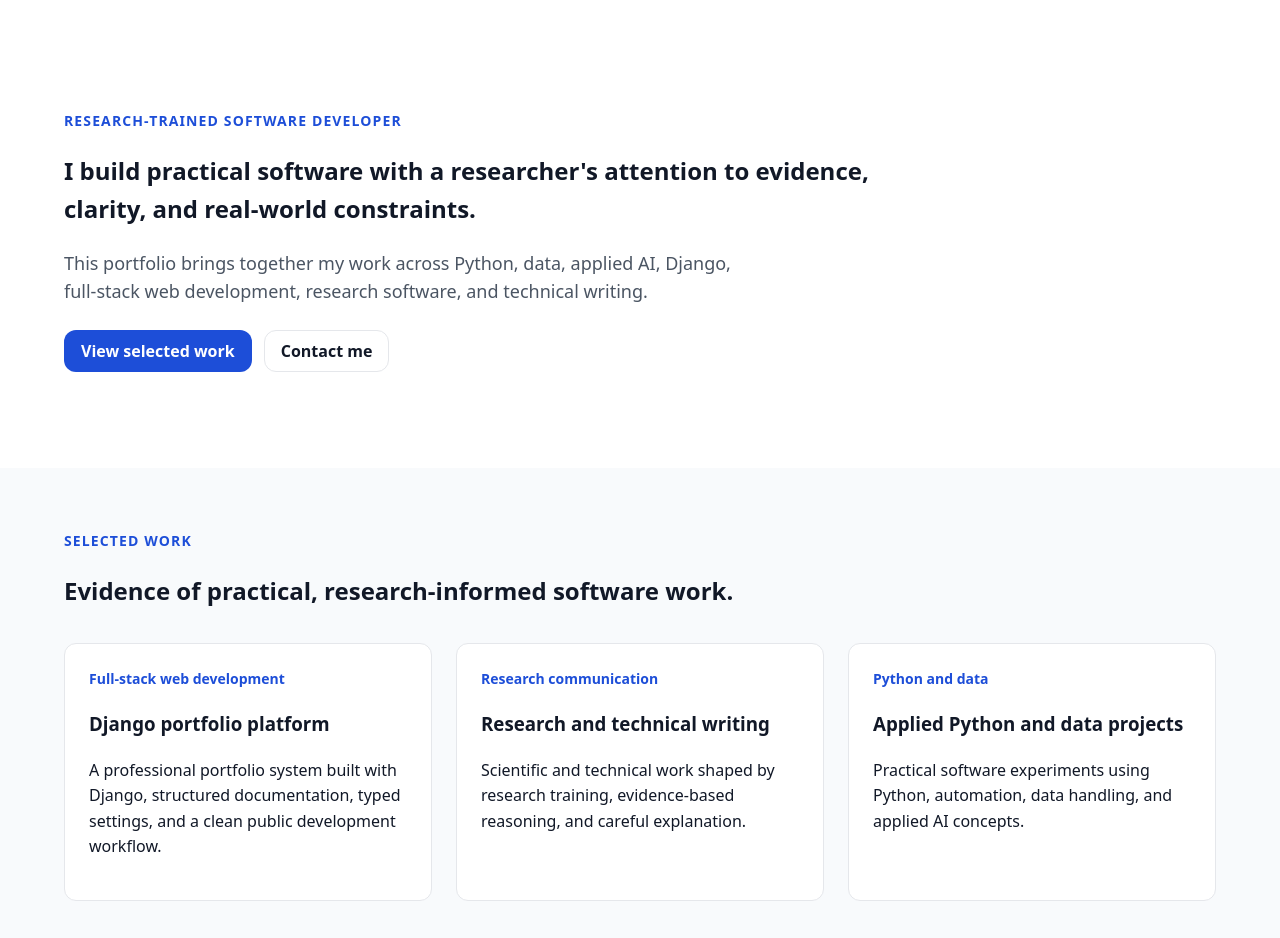
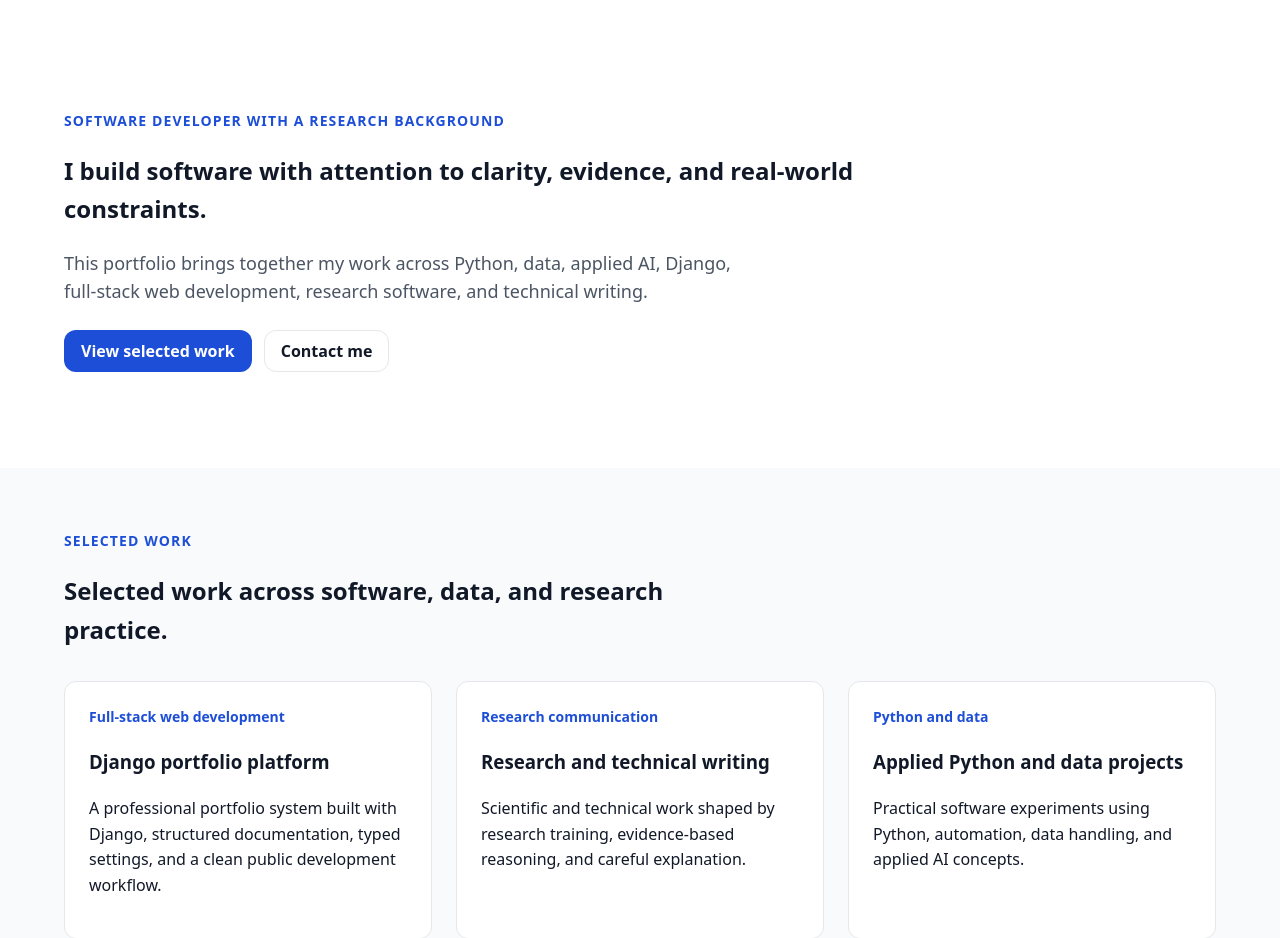
Before and after one commit to ksbk/kusse-portfolio, a Django app: page / in a window 1280 px wide. Shown: the part 59-997 px from the top of the page. Run offline with Django 5.2, Linux system fonts and the light colour scheme.

Commit message:
chore: polish public page text

```diff
--- a/apps/pages/templates/pages/home.html
+++ b/apps/pages/templates/pages/home.html
@@ -28,7 +28,7 @@
     <div class="container">
         <div class="section-heading">
             <p class="eyebrow">Selected work</p>
-            <h2>Evidence of practical, research-informed software work.</h2>
+            <h2>Selected work across software, data, and research practice.</h2>
         </div>
 
         <div class="card-grid">
--- a/apps/pages/views.py
+++ b/apps/pages/views.py
@@ -14,10 +14,10 @@ class HomeView(TemplateView):
     def get_context_data(self, **kwargs: Any) -> dict[str, Any]:
         context = super().get_context_data(**kwargs)
         context["homepage"] = {
-            "eyebrow": _("Research-trained software developer"),
+            "eyebrow": _("Software developer with a research background"),
             "title": _(
-                "I build practical software with a researcher's attention "
-                "to evidence, clarity, and real-world constraints."
+                "I build software with attention to clarity, evidence, "
+                "and real-world constraints."
             ),
             "description": _(
                 "This portfolio brings together my work across Python, data, "
@@ -98,9 +98,9 @@ class AboutView(TemplateView):
         context = super().get_context_data(**kwargs)
         context["about_page"] = {
             "eyebrow": _("About"),
-            "title": _("Research background, software direction, and practical technical work."),
+            "title": _("Research background, software direction, and technical work."),
             "description": _(
-                "I am a research-trained technologist building a professional path across "
+                "I am building a professional path across "
                 "software development, applied data work, research communication, and practical "
                 "tools for real-world problems."
             ),
@@ -140,7 +140,7 @@ class ResearchView(TemplateView):
         context = super().get_context_data(**kwargs)
         context["research_page"] = {
             "eyebrow": _("Research"),
-            "title": _("Research training applied to practical technical problems."),
+            "title": _("Research training applied to technical problem-solving."),
             "description": _(
                 "My research background shapes how I approach software: define the problem clearly, "
                 "study constraints, evaluate evidence, and communicate results honestly."
@@ -230,13 +230,13 @@ class CVView(TemplateView):
         context = super().get_context_data(**kwargs)
         context["cv_page"] = {
             "eyebrow": _("CV"),
-            "title": _("Professional profile and technical background."),
+            "title": _("Professional profile and technical background"),
             "description": _(
                 "A concise web CV summarizing my research training, technical skills, "
                 "software direction, and selected areas of work."
             ),
             "summary": _(
-                "Research-trained software developer with a background across physics, "
+                "Software developer with research training across physics, "
                 "computer science, and chemistry. I am focused on Python, Django, data-informed "
                 "applications, research software, and clear technical communication."
             ),
@@ -289,7 +289,7 @@ class ContactView(TemplateView):
         context = super().get_context_data(**kwargs)
         context["contact_page"] = {
             "eyebrow": _("Contact"),
-            "title": _("Start a focused technical conversation."),
+            "title": _("Start a focused conversation."),
             "description": _(
                 "I am open to conversations about research software, Django development, "
                 "technical documentation, portfolio systems, and practical applied software work."
```
